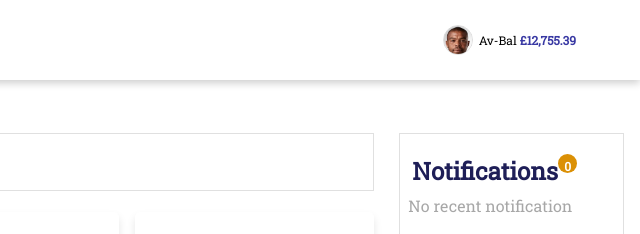
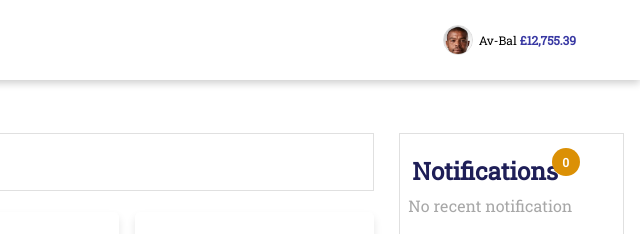
Before and after one commit to steveify1/sample-financial-app-dashboard, a website: page accounts.html in a window 1280 px wide. Shown: the top 234 px of the page, 640-1280 px from the left. Drawn offline with Linux system fonts and the light colour scheme.

Commit message:
changed main.scss

```diff
--- a/css/main.css
+++ b/css/main.css
@@ -738,7 +738,7 @@ main {
     grid-template-columns: repeat(2, 1fr);
   }
 }
-@media screen and (min-width: 500px) {
+@media screen and (min-width: 900px) {
   #account-services #service-list {
     grid-template-columns: repeat(3, 1fr);
   }
@@ -775,19 +775,22 @@ main {
 }
 #account-summary .summary.notifications h1 {
   position: relative;
+  width: fit-content;
 }
 #account-summary .summary.notifications h1::after {
   content: "0";
   border-radius: 100%;
-  height: 1em;
-  width: 1em;
+  height: 1.7em;
+  width: 1.7em;
   background-color: #db9005;
   font-size: 0.75rem;
   padding: 0.3em;
   color: #fff;
   position: absolute;
-  text-align: center;
-  top: 10%;
+  display: grid;
+  place-items: center;
+  top: -5%;
+  right: -0.8em;
 }
 
 .support {
```
Also changed, not shown: 1 other file.
